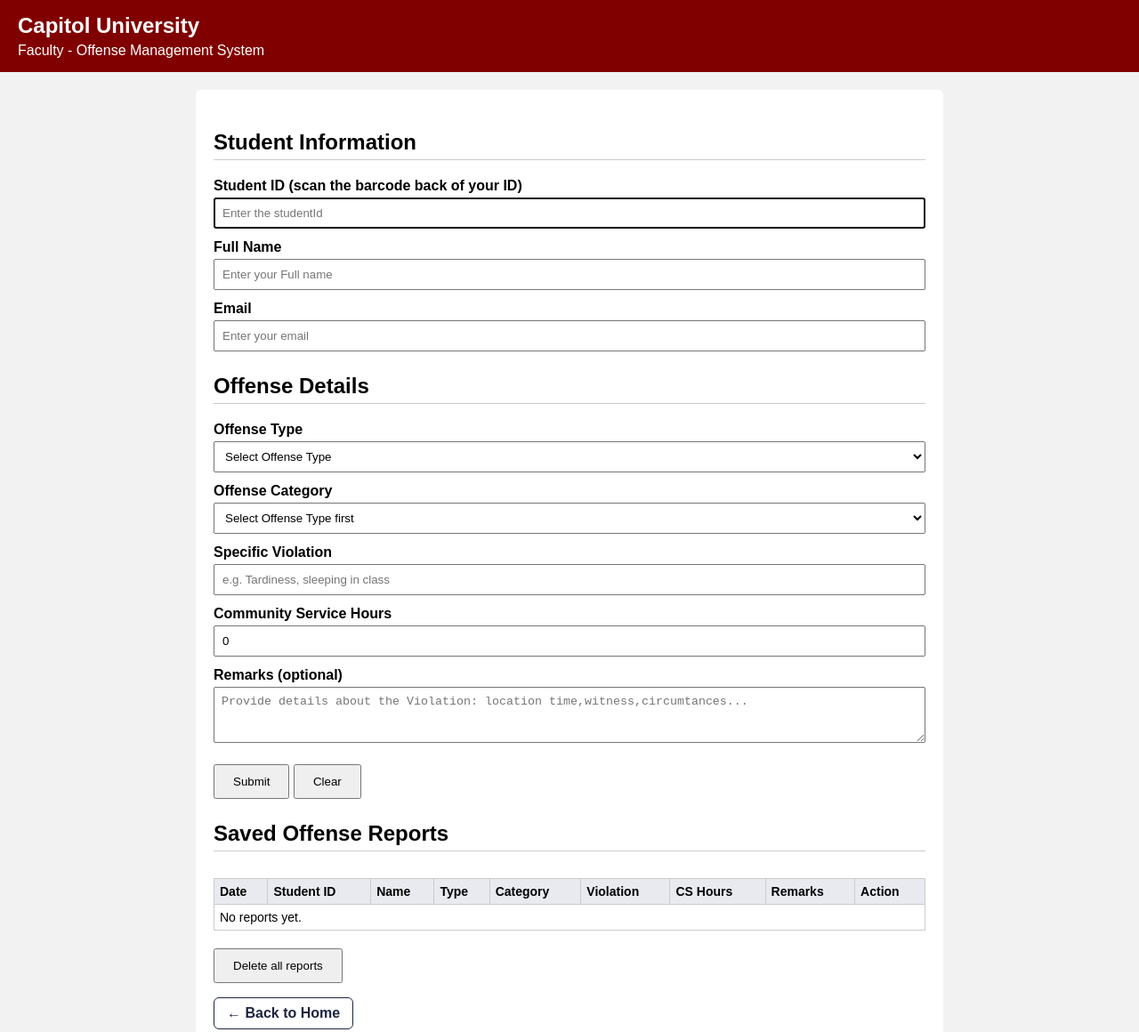
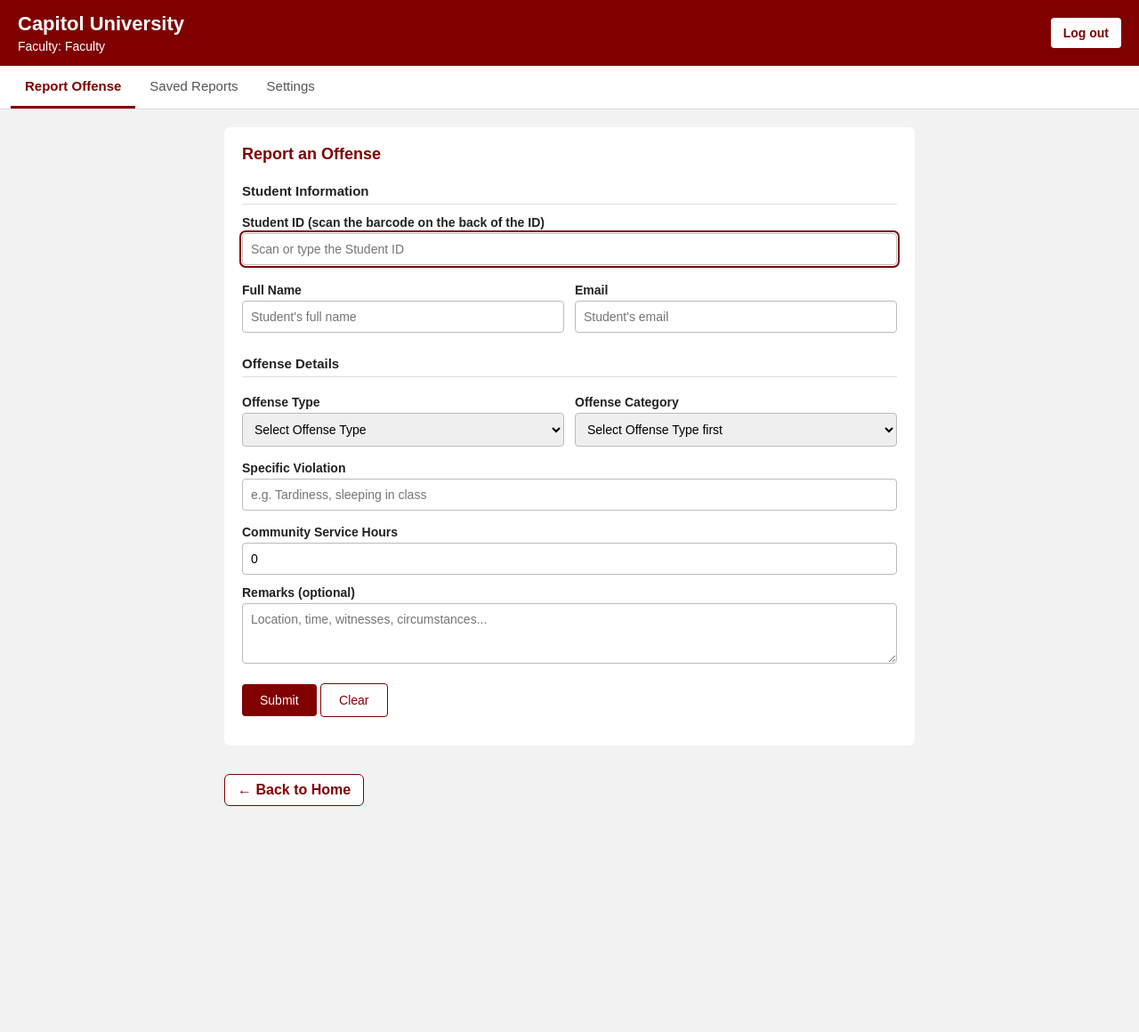
Before and after one commit to victorlaput/Capitol-University-Offense-Management-System, a plain HTML site: page Facultydashboard.html in a window 1280 px wide. Shown: the top 1160 px of the page at 89% size. After the commit the page ends 926 px from the top, so only its background shows below. Drawn offline with Linux system fonts and the light colour scheme.

Commit message:
Refactor Faculty Dashboard HTML and styles
Refactor HTML structure and styles for improved layout and usability. Added tabs for navigation and enhanced form elements.

```diff
--- a/Facultydashboard.html
+++ b/Facultydashboard.html
@@ -1,78 +1,151 @@
 <!DOCTYPE html>
 <html lang="en">
-
 <head>
   <meta charset="UTF-8">
   <meta name="viewport" content="width=device-width, initial-scale=1">
   <title>Faculty | Capitol University</title>
+  <style>
+    * {
+      box-sizing: border-box;
+    }
 
-  <style>
-    /* ---------- BASIC STYLES ---------- */
     body {
       font-family: Arial, sans-serif;
       background: #f2f2f2;
       margin: 0;
+      color: #222;
     }
 
     .header {
       background: maroon;
       color: white;
-      padding: 15px 20px;
+      padding: 14px 20px;
+      display: flex;
+      justify-content: space-between;
+      align-items: center;
+      gap: 12px;
     }
 
     .header h1 {
       margin: 0;
-      font-size: 24px;
+      font-size: 22px;
     }
 
     .header p {
-      margin: 5px 0 0;
+      margin: 4px 0 0;
+      font-size: 14px;
+    }
+
+    /* Tabs */
+    .tabs {
+      background: white;
+      border-bottom: 1px solid #ddd;
+      display: flex;
+      overflow-x: auto;
+      padding: 0 12px;
+    }
+
+    .tab {
+      border: none;
+      background: none;
+      padding: 14px 16px;
+      font-size: 15px;
+      cursor: pointer;
+      color: #555;
+      border-bottom: 3px solid transparent;
+      white-space: nowrap;
+    }
+
+    .tab:hover {
+      color: maroon;
+    }
+
+    .tab.active {
+      color: maroon;
+      font-weight: bold;
+      border-bottom-color: maroon;
     }
 
     .container {
       max-width: 800px;
       margin: 20px auto;
+      padding: 0 12px;
+    }
+
+    .panel {
+      display: none;
       background: white;
       padding: 20px;
       border-radius: 6px;
     }
 
+    .panel.active {
+      display: block;
+    }
+
     h2 {
-      margin-top: 25px;
-      border-bottom: 1px solid #ccc;
-      padding-bottom: 5px;
+      margin: 0 0 14px;
+      font-size: 18px;
+      color: maroon;
+    }
+
+    h3 {
+      margin: 22px 0 8px;
+      font-size: 15px;
+      border-bottom: 1px solid #ddd;
+      padding-bottom: 6px;
     }
 
     label {
       display: block;
       margin-top: 12px;
       font-weight: bold;
+      font-size: 14px;
     }
 
     input,
     select,
     textarea {
       width: 100%;
-      padding: 8px;
+      padding: 9px;
       margin-top: 4px;
-      box-sizing: border-box;
+      border: 1px solid #bbb;
+      border-radius: 4px;
+      font-size: 14px;
+      font-family: inherit;
+    }
+
+    input:focus,
+    select:focus,
+    textarea:focus,
+    button:focus-visible {
+      outline: 2px solid maroon;
+      outline-offset: 1px;
+    }
+
+    .row {
+      display: grid;
+      grid-template-columns: 1fr 1fr;
+      gap: 12px;
+    }
+
+    @media (max-width: 600px) {
+      .row {
+        grid-template-columns: 1fr;
+      }
     }
 
     .error {
-      color: red;
+      color: #c00;
       font-size: 13px;
+      min-height: 4px;
     }
 
-    button {
-      margin-top: 20px;
-      padding: 10px 20px;
-      cursor: pointer;
-    }
-
-    #message {
+    #message,
+    #settingsMessage {
       color: green;
       font-weight: bold;
-      margin-top: 15px;
+      margin-top: 12px;
     }
 
     #scanMessage {
@@ -81,7 +154,56 @@
       font-weight: bold;
     }
 
-    /* Table of saved reports */
+    button {
+      cursor: pointer;
+      font-size: 14px;
+    }
+
+    .btn {
+      background: maroon;
+      color: white;
+      border: none;
+      border-radius: 4px;
+      padding: 10px 20px;
+      margin-top: 18px;
+    }
+
+    .btn:hover {
+      background: #5c0000;
+    }
+
+    .btn-light {
+      background: white;
+      color: maroon;
+      border: 1px solid maroon;
+      border-radius: 4px;
+      padding: 10px 20px;
+      margin-top: 18px;
+    }
+
+    .btn-danger {
+      background: white;
+      color: #c00;
+      border: 1px solid #c00;
+      border-radius: 4px;
+      padding: 10px 20px;
+    }
+
+    .logout-button {
+      background: white;
+      color: maroon;
+      border: none;
+      border-radius: 4px;
+      padding: 9px 14px;
+      font-weight: bold;
+    }
+
+    .small-button {
+      padding: 4px 8px;
+      margin: 0;
+    }
+
+    /* Table */
     .table-box {
       overflow-x: auto;
     }
@@ -89,43 +211,35 @@
     table {
       width: 100%;
       border-collapse: collapse;
-      margin-top: 10px;
       font-size: 14px;
     }
 
     th,
     td {
-      border: 1px solid #ccc;
-      padding: 6px;
+      border: 1px solid #ddd;
+      padding: 7px;
       text-align: left;
     }
 
     th {
-      background: #e8eaf0;
+      background: #f4e6e6;
     }
 
-    .small-button {
-      margin: 0;
-      padding: 4px 8px;
-    }
-
-    .back {
-      margin: 0 0 0pxs;
-    }
 
     .back a {
       display: inline-block;
       padding: 8px 14px;
-      border: 1px solid #1c2540;
+      border: 1px solid maroon;
       border-radius: 6px;
-      color: #1c2540;
+      color: maroon;
       background: white;
       text-decoration: none;
       font-weight: bold;
+      margin-top: 16px;
     }
 
     .back a:hover {
-      background: #1c2540;
+      background: maroon;
       color: white;
     }
   </style>
@@ -134,31 +248,48 @@
 <body>
 
   <div class="header">
+    <div>
       <h1>Capitol University</h1>
-    <p>Faculty - Offense Management System</p>
+      <p>Faculty: <span id="facultyName">Faculty</span></p>
+    </div>
+    <button type="button" class="logout-button" onclick="logout()">Log out</button>
+  </div>
+
+  <div class="tabs">
+    <button class="tab active" id="tab-report" onclick="showTab('report')">Report Offense</button>
+    <button class="tab" id="tab-saved" onclick="showTab('saved')">Saved Reports</button>
+    <button class="tab" id="tab-settings" onclick="showTab('settings')">Settings</button>
   </div>
 
   <div class="container">
 
+    <!-- REPORT OFFENSE -->
+    <div class="panel active" id="panel-report">
       <form id="offenseForm">
+        <h2>Report an Offense</h2>
 
-      <h2>Student Information</h2>
-
-      <label for="studentId">Student ID (scan the barcode back of your ID)</label>
-      <input type="text" id="studentId" placeholder="Enter the studentId" autocomplete="off" autofocus>
+        <h3>Student Information</h3>
+        <label for="studentId">Student ID (scan the barcode on the back of the ID)</label>
+        <input type="text" id="studentId" placeholder="Scan or type the Student ID" autocomplete="off" autofocus>
         <div class="error" id="studentIdError"></div>
         <div id="scanMessage"></div>
 
+        <div class="row">
+          <div>
             <label for="studentName">Full Name</label>
-      <input type="text" id="studentName" placeholder="Enter your Full name">
+            <input type="text" id="studentName" placeholder="Student's full name">
             <div class="error" id="studentNameError"></div>
+          </div>
+          <div>
+            <label for="studentEmail">Email</label>
+            <input type="email" id="studentEmail" placeholder="Student's email">
+            <div class="error" id="studentEmailError"></div>
+          </div>
+        </div>
 
-      <label for="studentEmail">Email</label>
-      <input type="email" id="studentEmail" placeholder="Enter your email">
-      <div class="error" id="studentEmailError"></div>
-
-      <h2>Offense Details</h2>
-
+        <h3>Offense Details</h3>
+        <div class="row">
+          <div>
             <label for="offenseType">Offense Type</label>
             <select id="offenseType" onchange="updateCategories()">
               <option value="">Select Offense Type</option>
@@ -166,30 +297,34 @@
               <option value="Major">Major Offense</option>
             </select>
             <div class="error" id="offenseTypeError"></div>
-
+          </div>
+          <div>
             <label for="offenseCategory">Offense Category</label>
             <select id="offenseCategory">
               <option value="">Select Offense Type first</option>
             </select>
             <div class="error" id="offenseCategoryError"></div>
+          </div>
+        </div>
 
         <label for="specificViolation">Specific Violation</label>
         <input type="text" id="specificViolation" placeholder="e.g. Tardiness, sleeping in class">
         <div class="error" id="specificViolationError"></div>
 
         <label for="communityServiceHours">Community Service Hours</label>
-      <input type="number" id="communityServiceHours" min="0" step="0.5" value="0" placeholder="Enter assigned hours">
+        <input type="number" id="communityServiceHours" min="0" step="0.5" value="0">
 
         <label for="remarks">Remarks (optional)</label>
-      <textarea id="remarks" rows="3"
-        placeholder="Provide details about the Violation: location time,witness,circumtances..."></textarea>
+        <textarea id="remarks" rows="3" placeholder="Location, time, witnesses, circumstances..."></textarea>
 
-      <button type="submit">Submit</button>
-      <button type="reset" onclick="clearMessages()">Clear</button>
-
+        <button type="submit" class="btn">Submit</button>
+        <button type="reset" class="btn-light" onclick="clearMessages()">Clear</button>
         <div id="message"></div>
       </form>
+    </div>
 
+    <!-- SAVED REPORTS -->
+    <div class="panel" id="panel-saved">
       <h2>Saved Offense Reports</h2>
       <div class="table-box">
         <table>
@@ -209,33 +344,121 @@
           <tbody id="reportTable"></tbody>
         </table>
       </div>
-    <button type="button" onclick="deleteAll()">Delete all reports</button>
+      <button type="button" class="btn-danger" style="margin-top:14px" onclick="deleteAll()">Delete all reports</button>
+    </div>
 
-    <p class="back">
-      <a href="Home.html">← Back to Home</a>
-    </p>
+    <!-- SETTINGS -->
+    <div class="panel" id="panel-settings">
+      <h2>Settings</h2>
+
+      <h3>Change Password</h3>
+      <p style="font-size:14px;margin-top:0">change you password if you want to.</p>
+
+      <label for="currentPassword">Current password</label>
+      <input type="password" id="currentPassword" autocomplete="current-password">
+      <div class="error" id="currentPasswordError"></div>
+
+      <label for="newPassword">New password</label>
+      <input type="password" id="newPassword" autocomplete="new-password">
+      <div class="error" id="newPasswordError"></div>
+
+      <label for="confirmNewPassword">Confirm new password</label>
+      <input type="password" id="confirmNewPassword" autocomplete="new-password">
+      <div class="error" id="confirmNewPasswordError"></div>
+
+      <button class="btn" onclick="changePassword()">Change password</button>
+      <div id="settingsMessage"></div>
     </div>
+
+    <p class="back"><a href="Home.html">← Back to Home</a></p>
+  </div>
+
   <script>
+    // ---------- TABS ----------
+    function showTab(name) {
+      var names = ["report", "saved", "settings"];
+      for (var i = 0; i < names.length; i++) {
+        document.getElementById("panel-" + names[i]).className = "panel";
+        document.getElementById("tab-" + names[i]).className = "tab";
+      }
+      document.getElementById("panel-" + name).className = "panel active";
+      document.getElementById("tab-" + name).className = "tab active";
+    }
 
-    // Category lists (edit these to match your student handbook)
-    var minorList = ["First warning", "Second warning", "Third warning"];
-    var majorList = ["Suspension", "Exclusion", "Expulsion"];
+    // ---------- LOGIN / SETTINGS ----------
+    function logout() {
+      if (!confirm("Are you sure you want to log out?")) { return; }
+      localStorage.removeItem("loggedInFacultyEmail");
+      localStorage.removeItem("loggedInFacultyName");
+      window.location.href = "faculty-login.html";
+    }
 
+    function getFacultyName() {
+      return localStorage.getItem("loggedInFacultyName") || "Faculty";
+    }
 
-    // ----- STUDENT LIST (edit this: add your students here) -----
-    // When an ID is scanned, the name and email are filled in from this list.
+    function loadSettings() {
+      document.getElementById("facultyName").innerHTML = escapeHtml(getFacultyName());
+    }
+
+    function changePassword() {
+      var current = document.getElementById("currentPassword").value;
+      var newPass = document.getElementById("newPassword").value;
+      var confirmPass = document.getElementById("confirmNewPassword").value;
+      var message = document.getElementById("settingsMessage");
+      message.innerHTML = "";
+
+      document.getElementById("currentPasswordError").innerHTML = "";
+      document.getElementById("newPasswordError").innerHTML = "";
+      document.getElementById("confirmNewPasswordError").innerHTML = "";
+
+      // The password saved when the faculty registered
+      var savedPassword = localStorage.getItem("registeredPassword");
+
+      if (current !== savedPassword) {
+        document.getElementById("currentPasswordError").innerHTML = "Current password is incorrect.";
+        return;
+      }
+      if (newPass.length < 6) {
+        document.getElementById("newPasswordError").innerHTML = "New password must be at least 6 characters.";
+        return;
+      }
+      if (newPass === current) {
+        document.getElementById("newPasswordError").innerHTML = "New password must be different from the current one.";
+        return;
+      }
+      if (confirmPass !== newPass) {
+        document.getElementById("confirmNewPasswordError").innerHTML = "Passwords do not match.";
+        return;
+      }
+
+      localStorage.setItem("registeredPassword", newPass);
+      document.getElementById("currentPassword").value = "";
+      document.getElementById("newPassword").value = "";
+      document.getElementById("confirmNewPassword").value = "";
+      message.innerHTML = "Password changed.";
+    }
+
+    function escapeHtml(text) {
+      var div = document.createElement("div");
+      div.textContent = text;
+      return div.innerHTML;
+    }
+
+    // ---------- STUDENT LIST (edit this) ----------
     var students = [
       { id: "2024001", name: "Juan Dela Cruz", email: "juan@example.com" },
       { id: "2024002", name: "Maria Santos", email: "maria@example.com" },
       { id: "2024003", name: "Pedro Reyes", email: "pedro@example.com" }
     ];
-    // ----- BARCODE SCANNING -----
-    // A barcode scanner works like a keyboard: it types the ID number
-    // and then presses Enter. So we listen for the Enter key.
 
+    var minorList = ["First warning", "Second warning", "Third warning"];
+    var majorList = ["Suspension", "Exclusion", "Expulsion"];
+
+    // ---------- BARCODE SCANNING (scanner types the ID, then presses Enter) ----------
     document.getElementById("studentId").onkeydown = function (event) {
       if (event.key === "Enter") {
-        event.preventDefault();     // stop Enter from submitting the form
+        event.preventDefault();
         findStudent();
       }
     };
@@ -243,28 +466,20 @@
     function findStudent() {
       var scanned = document.getElementById("studentId").value.trim();
       var scanMessage = document.getElementById("scanMessage");
+      if (scanned === "") { return; }
 
-      if (scanned === "") {
-        return;
-      }
-
-      // Look for the scanned ID in the student list
       var found = null;
       for (var i = 0; i < students.length; i++) {
-        if (students[i].id === scanned) {
-          found = students[i];
-        }
+        if (students[i].id === scanned) { found = students[i]; }
       }
 
       if (found !== null) {
-        // Student found: fill in the name and email
         document.getElementById("studentName").value = found.name;
         document.getElementById("studentEmail").value = found.email;
         scanMessage.style.color = "green";
-        scanMessage.innerHTML = "Student found: " + found.name;
-        document.getElementById("offenseType").focus();   // go to the next step
+        scanMessage.innerHTML = "Student found: " + escapeHtml(found.name);
+        document.getElementById("offenseType").focus();
       } else {
-        // Student not found: type the name and email by hand
         document.getElementById("studentName").value = "";
         document.getElementById("studentEmail").value = "";
         scanMessage.style.color = "red";
@@ -273,53 +488,44 @@
       }
     }
 
-    // ----- LOAD AND SAVE (uses the browser's localStorage, no database) -----
-
-    // Get all saved reports. Returns an empty list if nothing is saved yet.
+    // ---------- REPORTS (localStorage) ----------
     function getReports() {
       var saved = localStorage.getItem("offenseReports");
-      if (saved === null) {
-        return [];
-      }
+      if (saved === null) { return []; }
       return JSON.parse(saved);
     }
-    // Save the whole list of reports.
+
     function saveReports(list) {
       localStorage.setItem("offenseReports", JSON.stringify(list));
     }
-    // ----- SHOW THE TABLE -----
 
     function showReports() {
       var list = getReports();
       var rows = "";
-
       if (list.length === 0) {
         rows = "<tr><td colspan='9'>No reports yet.</td></tr>";
       }
-
       for (var i = 0; i < list.length; i++) {
         var r = list[i];
         rows += "<tr>" +
-          "<td>" + r.date + "</td>" +
-          "<td>" + r.studentId + "</td>" +
-          "<td>" + r.studentName + "</td>" +
-          "<td>" + r.offenseType + "</td>" +
-          "<td>" + r.offenseCategory + "</td>" +
-          "<td>" + r.specificViolation + "</td>" +
+          "<td>" + escapeHtml(r.date) + "</td>" +
+          "<td>" + escapeHtml(r.studentId) + "</td>" +
+          "<td>" + escapeHtml(r.studentName) + "</td>" +
+          "<td>" + escapeHtml(r.offenseType) + "</td>" +
+          "<td>" + escapeHtml(r.offenseCategory) + "</td>" +
+          "<td>" + escapeHtml(r.specificViolation) + "</td>" +
           "<td>" + (r.hours || 0) + "</td>" +
-          "<td>" + r.remarks + "</td>" +
-          "<td><button class='small-button' onclick='deleteReport(" + i + ")'>Delete</button></td>" +
+          "<td>" + escapeHtml(r.remarks) + "</td>" +
+          "<td><button class='btn-danger small-button' onclick='deleteReport(" + i + ")'>Delete</button></td>" +
           "</tr>";
       }
-
       document.getElementById("reportTable").innerHTML = rows;
     }
-    // ----- DELETE -----
 
     function deleteReport(index) {
       if (confirm("Delete this report?")) {
         var list = getReports();
-        list.splice(index, 1);      // remove 1 item at this position
+        list.splice(index, 1);
         saveReports(list);
         showReports();
       }
@@ -331,40 +537,28 @@
         showReports();
       }
     }
-    // ----- CATEGORY DROPDOWN -----
 
+    // ---------- FORM ----------
     function updateCategories() {
       var type = document.getElementById("offenseType").value;
       var category = document.getElementById("offenseCategory");
       var list = [];
-
-      if (type === "Minor") {
-        list = minorList;
-      } else if (type === "Major") {
-        list = majorList;
-      }
+      if (type === "Minor") { list = minorList; }
+      else if (type === "Major") { list = majorList; }
 
       category.innerHTML = "<option value=''>Select Offense Category</option>";
-
       for (var i = 0; i < list.length; i++) {
         category.innerHTML += "<option value='" + list[i] + "'>" + list[i] + "</option>";
       }
     }
-    // ----- CHECK ONE FIELD -----
 
     function checkField(fieldId, errorMessage) {
       var value = document.getElementById(fieldId).value.trim();
       var errorBox = document.getElementById(fieldId + "Error");
-
-      if (value === "") {
-        errorBox.innerHTML = errorMessage;
-        return false;
-      } else {
+      if (value === "") { errorBox.innerHTML = errorMessage; return false; }
       errorBox.innerHTML = "";
       return true;
     }
-    }
-    // ----- SUBMIT -----
 
     document.getElementById("offenseForm").onsubmit = function (event) {
       event.preventDefault();
@@ -375,12 +569,8 @@
       var ok4 = checkField("offenseType", "Please select an Offense Type.");
       var ok5 = checkField("offenseCategory", "Please select an Offense Category.");
       var ok6 = checkField("specificViolation", "Please enter the Specific Violation.");
+      if (!ok1 || !ok2 || !ok3 || !ok4 || !ok5 || !ok6) { return; }
 
-      if (!ok1 || !ok2 || !ok3 || !ok4 || !ok5 || !ok6) {
-        return;
-      }
-
-      // Make one report
       var report = {
         date: new Date().toLocaleString(),
         studentId: document.getElementById("studentId").value.trim(),
@@ -393,34 +583,28 @@
         remarks: document.getElementById("remarks").value.trim()
       };
 
-      // Add it to the saved list
       var list = getReports();
       list.push(report);
       saveReports(list);
 
-      // Update the screen
       showReports();
-      document.getElementById("message").innerHTML = "Offense report saved!";
       document.getElementById("offenseForm").reset();
       updateCategories();
       document.getElementById("scanMessage").innerHTML = "";
-      document.getElementById("studentId").focus();    // ready for the next scan
+      document.getElementById("message").innerHTML = "Offense report saved!";
+      document.getElementById("studentId").focus();
     };
-
-
-    // ----- CLEAR BUTTON -----
 
     function clearMessages() {
       var errors = document.getElementsByClassName("error");
-      for (var i = 0; i < errors.length; i++) {
-        errors[i].innerHTML = "";
-      }
+      for (var i = 0; i < errors.length; i++) { errors[i].innerHTML = ""; }
       document.getElementById("message").innerHTML = "";
       document.getElementById("scanMessage").innerHTML = "";
       setTimeout(updateCategories, 0);
       document.getElementById("studentId").focus();
     }
-    // Show the saved reports when the page opens
+
+    loadSettings();
     showReports();
   </script>
 </body>
```
Lines whose indentation alone changed are shown as unchanged.
